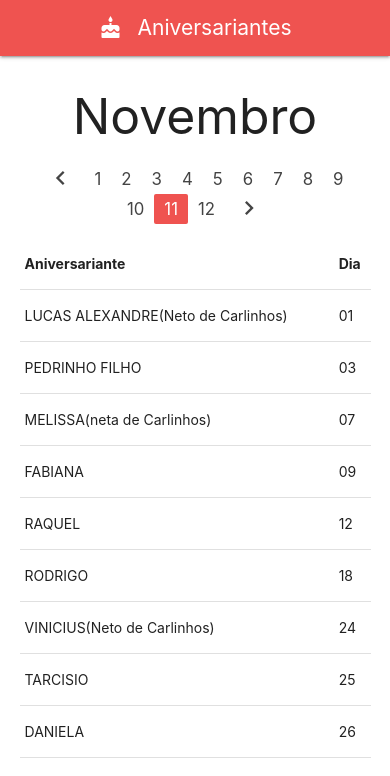
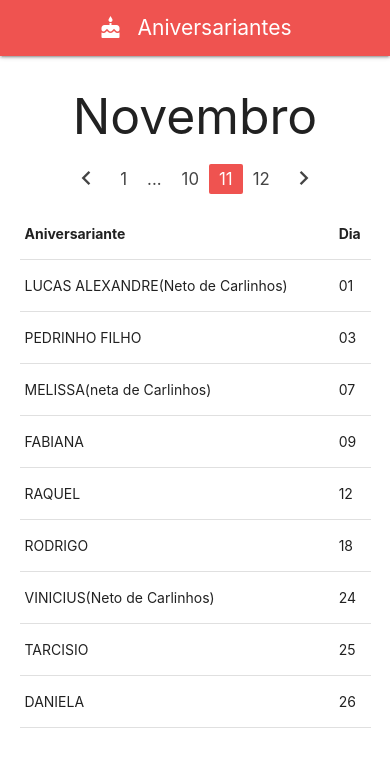
Before and after one commit to boa50/aniversariantes, a React (Create React App) app in the folder client/: page / in a window 390 px wide. Shown: the top 776 px of the page. Built offline with nearby package versions, Linux system fonts and the light colour scheme.

Commit message:
algumas adequações no código

```diff
--- a/client/src/components/Header.js
+++ b/client/src/components/Header.js
@@ -3,9 +3,7 @@ import '../assests/custom-css.css';
 import { useMediaQuery } from 'react-responsive';
 
 function Header() {
-    const isBigScreen = useMediaQuery({
-        query: '(min-device-width: 550px)'
-    });
+    const isBigScreen = useMediaQuery({ minWidth: 550 });
 
     return (
         <div className={isBigScreen ? "" : "navbar-fixed"}>
--- a/client/src/components/Pagination.js
+++ b/client/src/components/Pagination.js
@@ -2,9 +2,7 @@ import React from 'react';
 import { useMediaQuery } from 'react-responsive';
 
 const Pagination = (props) => {
-    const isBigScreen = useMediaQuery({
-        query: '(min-device-width: 550px)'
-    });
+    const isBigScreen = useMediaQuery({ minWidth: 550 });
 
     let _currentPage = props.page;
     const _lastPage = props.lastPage;
@@ -12,11 +10,11 @@ const Pagination = (props) => {
     const _paginationSize = 5;
     const _paginationBorders = _paginationSize - 2;
 
-    const _paginationClass = 'pagination';
-    const _disabledClass = 'disabled';
-    const _enabledClass = 'waves-effect';
-    const _activeClass = 'active red lighten-1';
-    const _hideClass = 'mes-nao-apresentado';
+    const _paginationClass = "pagination";
+    const _disabledClass = "disabled";
+    const _enabledClass = "waves-effect";
+    const _activeClass = "active red lighten-1";
+    const _hideClass = "mes-nao-apresentado";
 
     const isFirstPage = (page=_currentPage) => page === _firstPage;
     const isLastPage = (page=_currentPage) => page === _lastPage;
```
